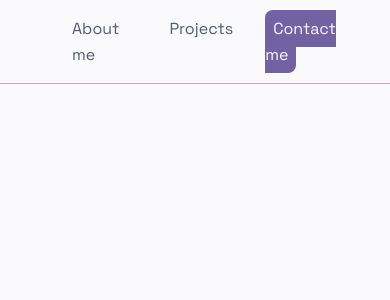
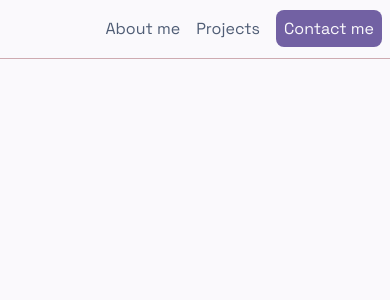
Before and after one commit to smyejlina/portfolio, a React (Vite) app in the folder portfolio/: page / in a window 390 px wide. Shown: the top 300 px of the page. Built offline with nearby package versions, Linux system fonts and the light colour scheme.

Commit message:
Making header responsive

```diff
--- a/portfolio/src/index.css
+++ b/portfolio/src/index.css
@@ -29,6 +29,7 @@ body {
 .nav-list {
   display: flex;
   justify-content: flex-end;
+  padding-left: 0;
   gap: var(--large-spacing);
   list-style-type: none;
 }
@@ -53,3 +54,12 @@ header {
   position: sticky;
   top: 0;
 }
+@media (max-width: 413px) {
+  nav {
+    padding-left: var(--small-spacing);
+    padding-right: var(--small-spacing);
+  }
+  .nav-list {
+    gap: var(--medium-spacing);
+  }
+}
```
